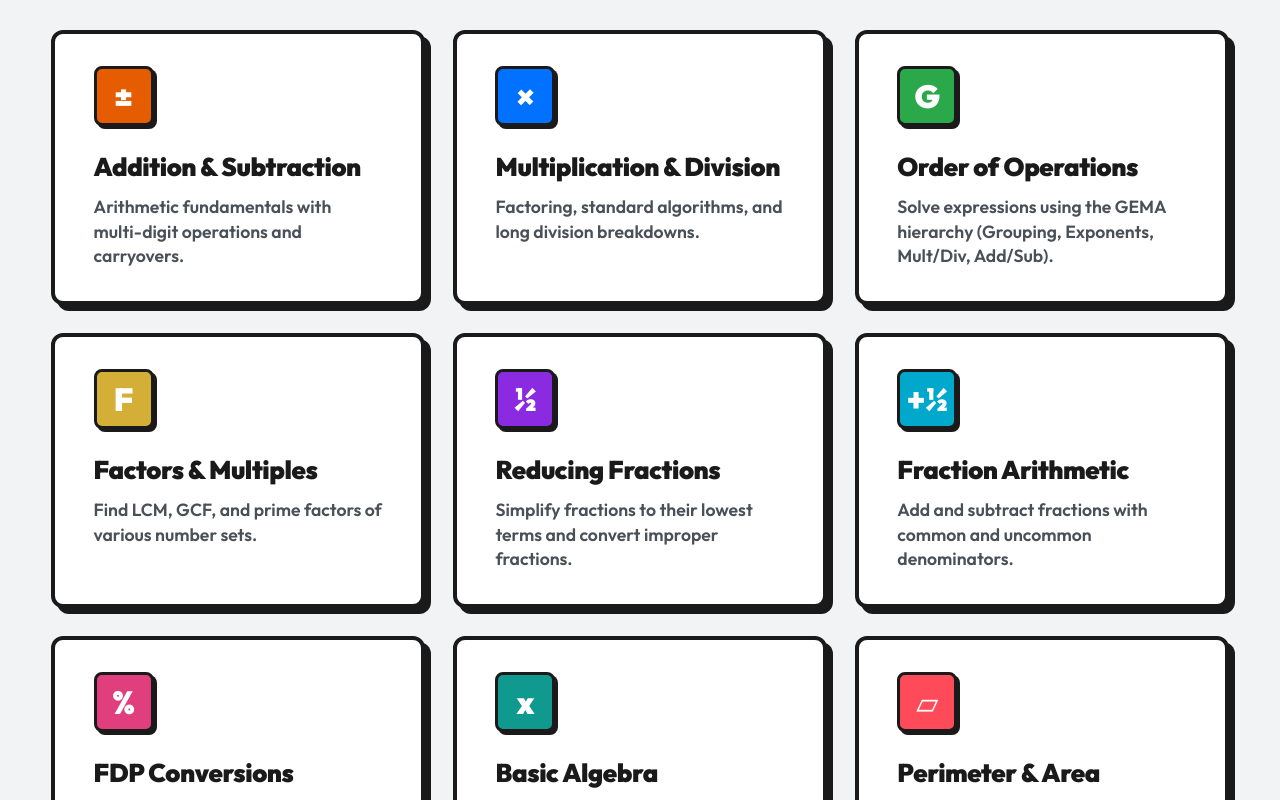
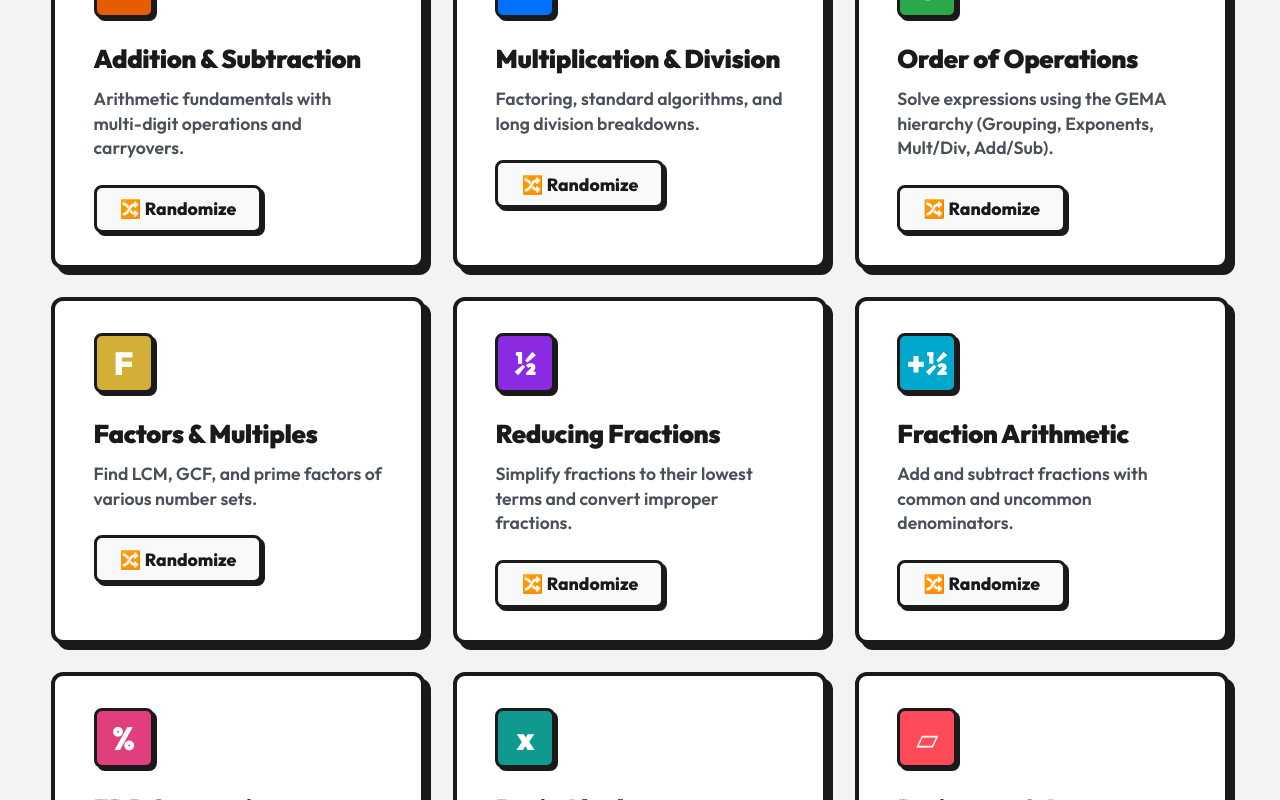
Before and after one commit to Educognition/Maths-Term-1-2-Practice, a plain HTML site: page index.html in a window 1280 px wide. Drawn offline with Linux system fonts and the light colour scheme.

Commit message:
Update index.html

```diff
--- a/index.html
+++ b/index.html
@@ -134,6 +134,33 @@
             color: #495057;
             line-height: 1.4;
             font-weight: 600;
+        }
+
+        /* Shuffle/Randomize Button inside card */
+        .card-action-btn {
+            margin-top: 3vh;
+            background-color: var(--button-bg);
+            color: var(--text-color);
+            border: 3px solid var(--border-color);
+            border-radius: 8px;
+            padding: 1.2vh 1.8vw;
+            font-size: 2.2vh;
+            font-weight: bold;
+            cursor: pointer;
+            box-shadow: 3px 3px 0px var(--border-color);
+            display: inline-flex;
+            align-items: center;
+            gap: 0.5vw;
+            transition: transform 0.1s, box-shadow 0.1s, background-color 0.1s;
+        }
+
+        .card-action-btn:hover {
+            background-color: var(--button-hover);
+        }
+
+        .card-action-btn:active {
+            transform: translate(1px, 1px);
+            box-shadow: 2px 2px 0px var(--border-color);
         }
 
         /* --- QUIZ VIEW SCREEN --- */
@@ -440,50 +467,77 @@
             <p>High-contrast, anti-glare slides optimized for classroom delivery</p>
         </div>
         <div class="module-grid">
-            <div class="module-card" style="--theme-accent: #e65c00;" onclick="selectModule('addition_subtraction')">
+            <div class="module-card" style="--theme-accent: #e65c00;" onclick="selectModule('addition_subtraction', false)">
                 <div class="module-icon" style="background-color: #e65c00;">±</div>
                 <h3>Addition & Subtraction</h3>
                 <p>Arithmetic fundamentals with multi-digit operations and carryovers.</p>
+                <button class="card-action-btn" onclick="event.stopPropagation(); selectModule('addition_subtraction', true)">
+                    🔀 Randomize
+                </button>
             </div>
-            <div class="module-card" style="--theme-accent: #0072ff;" onclick="selectModule('multiplication_division')">
+            <div class="module-card" style="--theme-accent: #0072ff;" onclick="selectModule('multiplication_division', false)">
                 <div class="module-icon" style="background-color: #0072ff;">×</div>
                 <h3>Multiplication & Division</h3>
                 <p>Factoring, standard algorithms, and long division breakdowns.</p>
+                <button class="card-action-btn" onclick="event.stopPropagation(); selectModule('multiplication_division', true)">
+                    🔀 Randomize
+                </button>
             </div>
-            <div class="module-card" style="--theme-accent: #2ba84a;" onclick="selectModule('order_of_operations')">
+            <div class="module-card" style="--theme-accent: #2ba84a;" onclick="selectModule('order_of_operations', false)">
                 <div class="module-icon" style="background-color: #2ba84a;">G</div>
                 <h3>Order of Operations</h3>
                 <p>Solve expressions using the GEMA hierarchy (Grouping, Exponents, Mult/Div, Add/Sub).</p>
+                <button class="card-action-btn" onclick="event.stopPropagation(); selectModule('order_of_operations', true)">
+                    🔀 Randomize
+                </button>
             </div>
-            <div class="module-card" style="--theme-accent: #d4af37;" onclick="selectModule('factors_multiples')">
+            <div class="module-card" style="--theme-accent: #d4af37;" onclick="selectModule('factors_multiples', false)">
                 <div class="module-icon" style="background-color: #d4af37;">F</div>
                 <h3>Factors & Multiples</h3>
                 <p>Find LCM, GCF, and prime factors of various number sets.</p>
+                <button class="card-action-btn" onclick="event.stopPropagation(); selectModule('factors_multiples', true)">
+                    🔀 Randomize
+                </button>
             </div>
-            <div class="module-card" style="--theme-accent: #8a2be2;" onclick="selectModule('reducing_fractions')">
+            <div class="module-card" style="--theme-accent: #8a2be2;" onclick="selectModule('reducing_fractions', false)">
                 <div class="module-icon" style="background-color: #8a2be2;">½</div>
                 <h3>Reducing Fractions</h3>
                 <p>Simplify fractions to their lowest terms and convert improper fractions.</p>
+                <button class="card-action-btn" onclick="event.stopPropagation(); selectModule('reducing_fractions', true)">
+                    🔀 Randomize
+                </button>
             </div>
-            <div class="module-card" style="--theme-accent: #00a8cc;" onclick="selectModule('fraction_arithmetic')">
+            <div class="module-card" style="--theme-accent: #00a8cc;" onclick="selectModule('fraction_arithmetic', false)">
                 <div class="module-icon" style="background-color: #00a8cc;">+½</div>
                 <h3>Fraction Arithmetic</h3>
                 <p>Add and subtract fractions with common and uncommon denominators.</p>
+                <button class="card-action-btn" onclick="event.stopPropagation(); selectModule('fraction_arithmetic', true)">
+                    🔀 Randomize
+                </button>
             </div>
-            <div class="module-card" style="--theme-accent: #e03e7c;" onclick="selectModule('fdp_conversions')">
+            <div class="module-card" style="--theme-accent: #e03e7c;" onclick="selectModule('fdp_conversions', false)">
                 <div class="module-icon" style="background-color: #e03e7c;">%</div>
                 <h3>FDP Conversions</h3>
                 <p>Convert between Fractions, Decimals, and Percentages seamlessly.</p>
+                <button class="card-action-btn" onclick="event.stopPropagation(); selectModule('fdp_conversions', true)">
+                    🔀 Randomize
+                </button>
             </div>
-            <div class="module-card" style="--theme-accent: #10998e;" onclick="selectModule('basic_algebra')">
+            <div class="module-card" style="--theme-accent: #10998e;" onclick="selectModule('basic_algebra', false)">
                 <div class="module-icon" style="background-color: #10998e;">x</div>
                 <h3>Basic Algebra</h3>
                 <p>Solve single-variable linear equations and evaluate algebraic expressions.</p>
+                <button class="card-action-btn" onclick="event.stopPropagation(); selectModule('basic_algebra', true)">
+                    🔀 Randomize
+                </button>
             </div>
-            <div class="module-card" style="--theme-accent: #ff4a5a;" onclick="selectModule('perimeter_area')">
+            <div class="module-card" style="--theme-accent: #ff4a5a;" onclick="selectModule('perimeter_area', false)">
                 <div class="module-icon" style="background-color: #ff4a5a;">▱</div>
                 <h3>Perimeter & Area</h3>
                 <p>Calculate perimeters and areas of 2D shapes with ASCII diagrams.</p>
+                <button class="card-action-btn" onclick="event.stopPropagation(); selectModule('perimeter_area', true)">
+                    🔀 Randomize
+                </button>
             </div>
         </div>
     </div>
@@ -638,8 +692,18 @@
             return `${m}:${s}`;
         }
 
+        // --- Fisher-Yates Shuffle Algorithm ---
+        function shuffleArray(array) {
+            const arr = [...array];
+            for (let i = arr.length - 1; i > 0; i--) {
+                const j = Math.floor(Math.random() * (i + 1));
+                [arr[i], arr[j]] = [arr[j], arr[i]];
+            }
+            return arr;
+        }
+
         // --- MODULE SELECTION & FETCHING ---
-        async function selectModule(moduleKey) {
+        async function selectModule(moduleKey, randomize = false) {
             const config = MODULE_CONFIG[moduleKey];
             if (!config) return;
 
@@ -649,9 +713,14 @@
                     throw new Error(`Failed to load data from ${config.path}`);
                 }
 
-                const data = await response.json();
+                let data = await response.json();
                 if (!Array.isArray(data) || data.length === 0) {
                     throw new Error('Data is not a valid non-empty array');
+                }
+
+                // Shuffle array if randomize is requested
+                if (randomize) {
+                    data = shuffleArray(data);
                 }
 
                 // Set state
@@ -831,6 +900,7 @@
             }
         }
 
+        // Previous Question
         function previousQuestion() {
             if (appState.currentIndex > 0) {
                 appState.currentIndex--;
```
